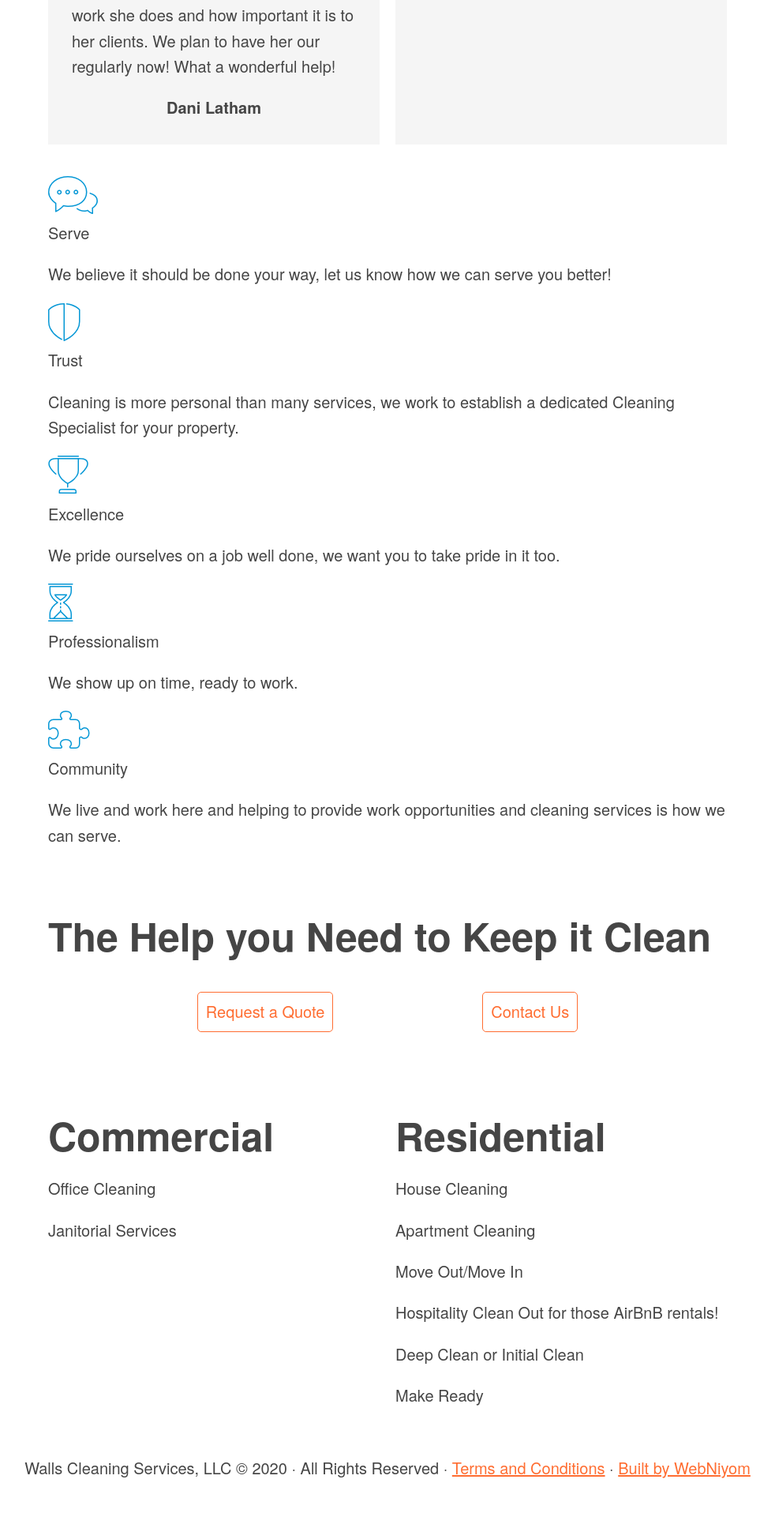
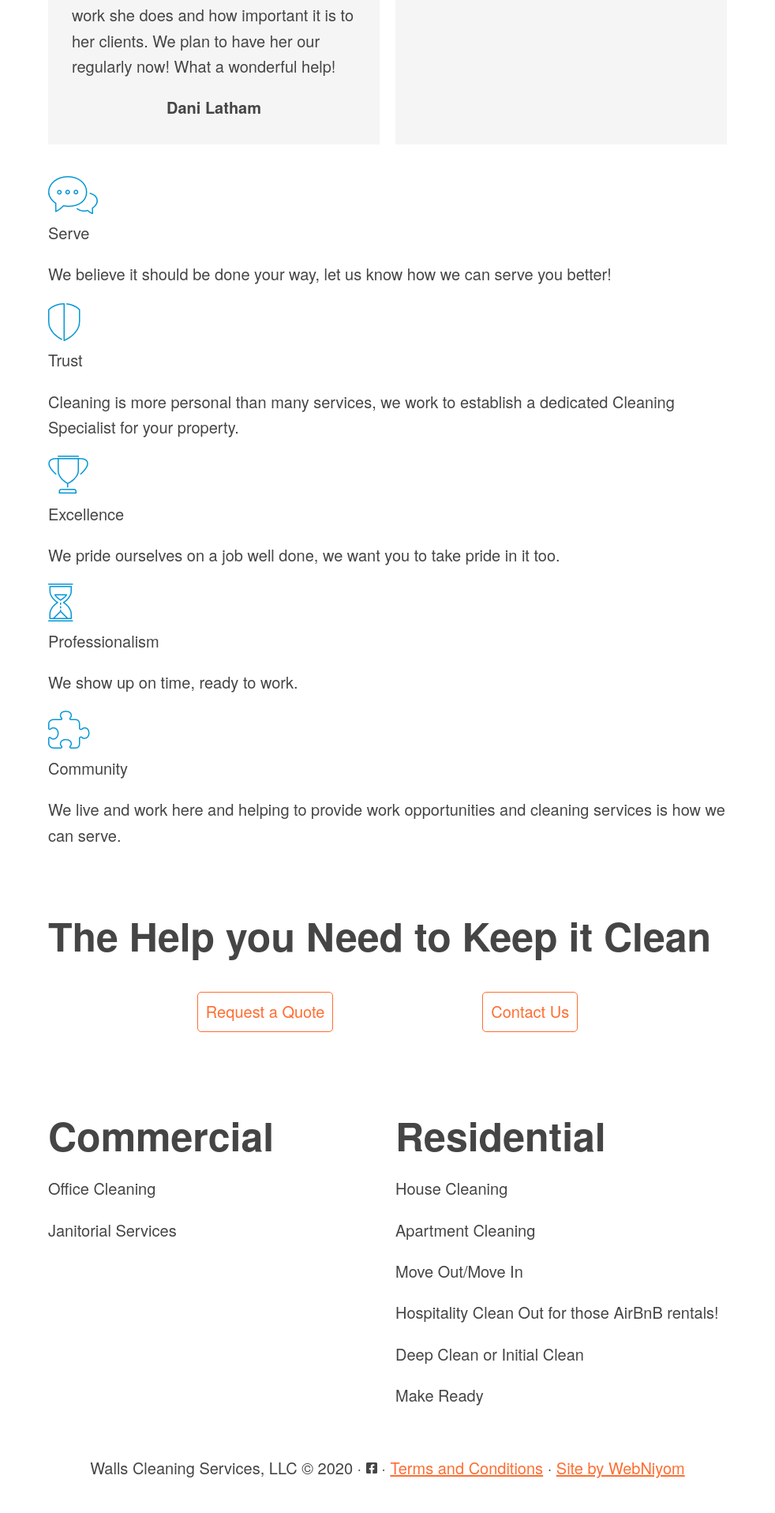
Before and after one commit to Walls-to-Walls-Cleaning/website, a Jekyll site: the page built from index.html, in a window 1280 px wide. Shown: the part 1001-2917 px from the top of the page at 79% size, without its empty margins (149-1131 px from the left). Built offline with Jekyll 4.4.1, drawn with Linux system fonts in a browser that asks for light colours; cached includes are drawn as plain includes.

Commit message:
Add facebook link to data file and add icon to footer

```diff
--- a/_data/social.yml
+++ b/_data/social.yml
@@ -1,6 +1,6 @@
 default_image: '/images/default.jpg' # Open Graph/Twitter default site image
 facebook:
-  url:
+  url: https://www.facebook.com/wallscleaningservices/
   app_id:
   publisher:
 twitter:
--- a/_layouts/default.html
+++ b/_layouts/default.html
@@ -84,7 +84,7 @@
       </div>
 
       <footer class="site-footer" itemscope itemtype="https://schema.org/WPFooter">
-        <p itemprop="license">{{ site.data.info.company_name }} &copy; {{ site.time | date: "%Y" }} &middot; All Rights Reserved &middot; <a href="{{ '/terms-conditions/' | absolute_url }}">Terms and Conditions</a> &middot; <a href="https://webniyom.com" rel="nofollow">Built by WebNiyom</a></p>
+        <p itemprop="license">{{ site.data.info.company_name }} &copy; {{ site.time | date: "%Y" }} &middot; {% if site.data.social.facebook.url %}<a class="social-icon" href="{{ site.data.social.facebook.url }}"><svg aria-hidden="true" focusable="false" role="img" xmlns="http://www.w3.org/2000/svg" viewBox="0 0 448 512"><path fill="currentColor" d="M400 32H48A48 48 0 0 0 0 80v352a48 48 0 0 0 48 48h137.25V327.69h-63V256h63v-54.64c0-62.15 37-96.48 93.67-96.48 27.14 0 55.52 4.84 55.52 4.84v61h-31.27c-30.81 0-40.42 19.12-40.42 38.73V256h68.78l-11 71.69h-57.78V480H400a48 48 0 0 0 48-48V80a48 48 0 0 0-48-48z"></path></svg></a> &middot;{% endif %} <a href="{{ '/terms-conditions/' | absolute_url }}">Terms and Conditions</a> &middot; <a href="https://webniyom.com" rel="nofollow">Site by WebNiyom</a></p>
       </footer>
 
     </div>
--- a/_sass/footer.scss
+++ b/_sass/footer.scss
@@ -6,4 +6,17 @@
     margin-bottom: 0;
   }
 
+  .social-icon {
+    color: $body-text-color;
+
+    &:hover {
+      color: rgb(66, 103, 178);
+    }
+
+    svg {
+      max-width: .7rem;
+    }
+
+  }
+
 }
```
Also changed, not shown: images/social-icons/facebook-square.svg (added).
